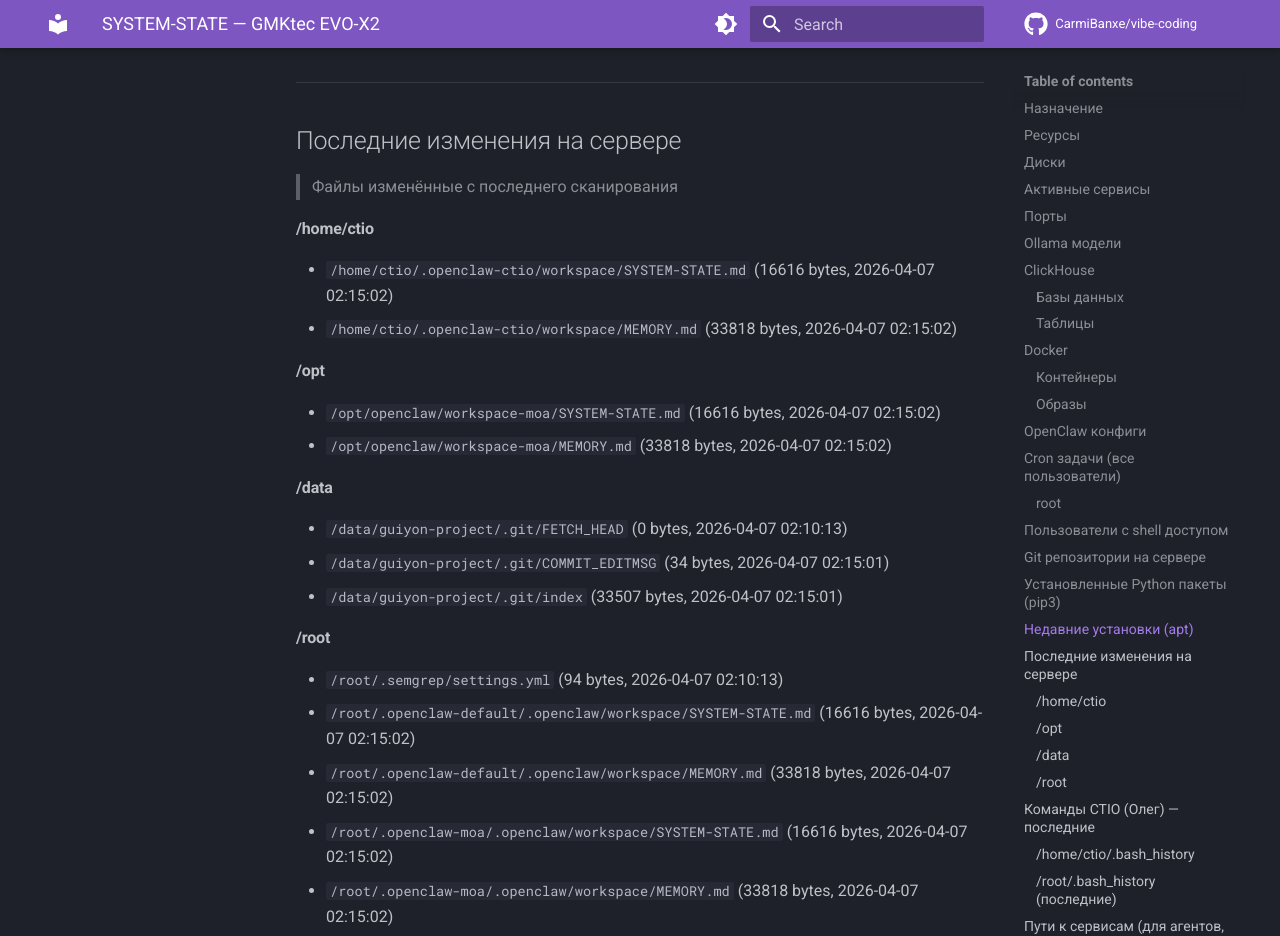
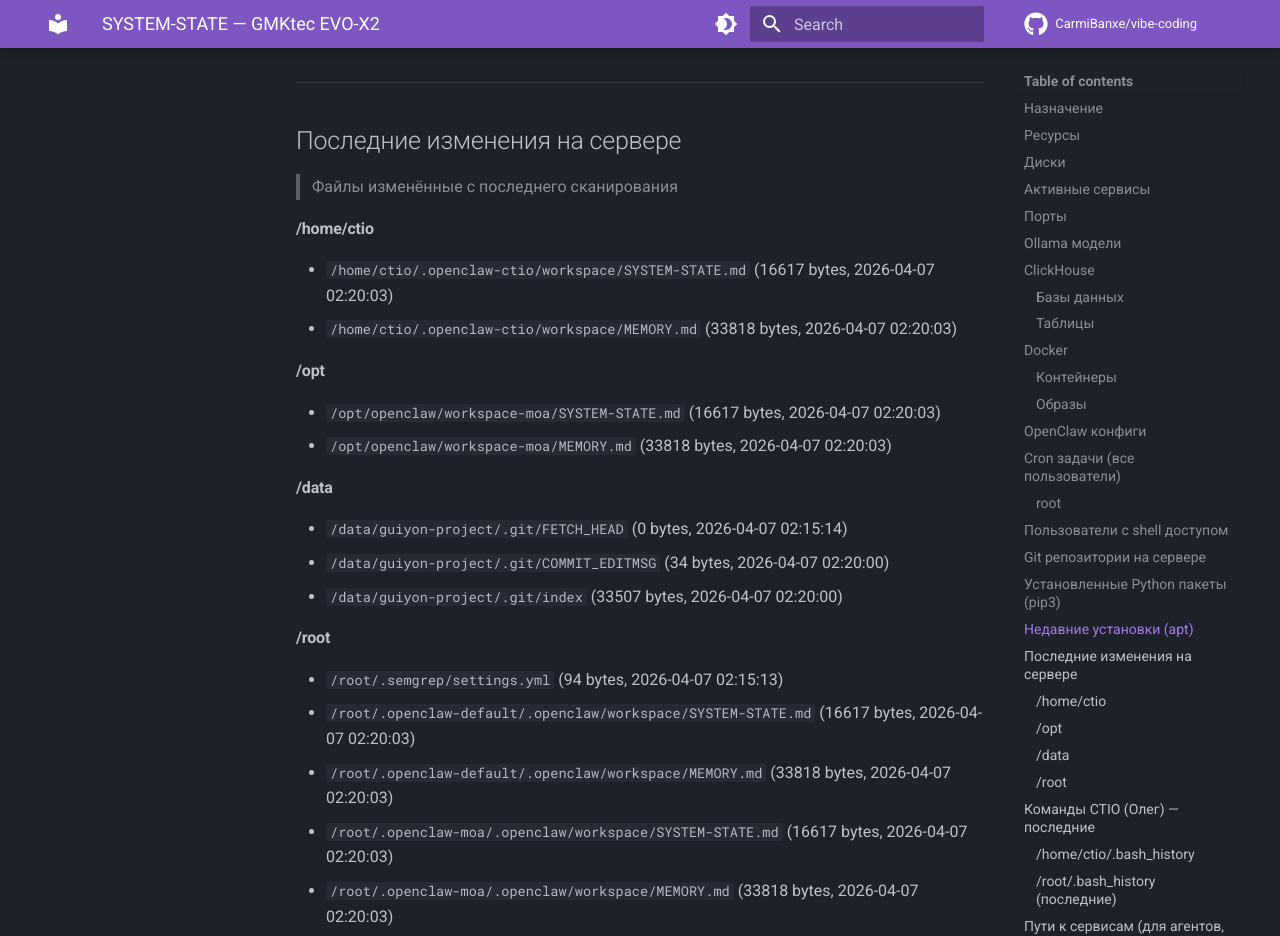
Before and after one commit to CarmiBanxe/vibe-coding, an MkDocs documentation site: the page built from docs/SYSTEM-STATE.md, in a window 1280 px wide and 1400 px high, scrolled down 13841 px. Shown: the top 936 px of the window. Built offline with MkDocs 1.6.1 and Material for MkDocs 9.7.7, drawn with Linux system fonts in a browser that asks for light colours; comment, search, counter and statistics services are not loaded; some of the changed text lies outside the part shown.

Commit message:
auto: SYSTEM-STATE v2 update (2026-04-07 02:20 CEST)

```diff
--- a/docs/SYSTEM-STATE.md
+++ b/docs/SYSTEM-STATE.md
@@ -1,6 +1,6 @@
 # SYSTEM-STATE — GMKtec EVO-X2
 > Автоматически обновляется каждые 5 минут
-> Последнее сканирование: 2026-04-07 02:15 CEST
+> Последнее сканирование: 2026-04-07 02:20 CEST
 > Источник: ctio-watcher.sh v2 (cron)
 
 ## Назначение
@@ -187,8 +187,8 @@
 | qwen3-banxe-v2:latest | 17.3 GB | 2026-04-03 |
 | qwen3-banxe:latest | 17.3 GB | 2026-04-02 |
 | qwen3:30b-a3b | 17.3 GB | 2026-04-02 |
+| huihui_ai/glm-4.7-flash-abliterated:latest | 17.5 GB | 2026-03-26 |
 | gurubot/gpt-oss-derestricted:20b | 14.7 GB | 2026-03-26 |
-| huihui_ai/glm-4.7-flash-abliterated:latest | 17.5 GB | 2026-03-26 |
 
 ## ClickHouse
 ### Базы данных
@@ -379,28 +379,28 @@
 
 
 #### /home/ctio
-- `/home/ctio/.openclaw-ctio/workspace/SYSTEM-STATE.md` (16616 bytes, 2026-04-07 02:15:02)
-- `/home/ctio/.openclaw-ctio/workspace/MEMORY.md` (33818 bytes, 2026-04-07 02:15:02)
+- `/home/ctio/.openclaw-ctio/workspace/SYSTEM-STATE.md` (16617 bytes, 2026-04-07 02:20:03)
+- `/home/ctio/.openclaw-ctio/workspace/MEMORY.md` (33818 bytes, 2026-04-07 02:20:03)
 
 #### /opt
-- `/opt/openclaw/workspace-moa/SYSTEM-STATE.md` (16616 bytes, 2026-04-07 02:15:02)
-- `/opt/openclaw/workspace-moa/MEMORY.md` (33818 bytes, 2026-04-07 02:15:02)
+- `/opt/openclaw/workspace-moa/SYSTEM-STATE.md` (16617 bytes, 2026-04-07 02:20:03)
+- `/opt/openclaw/workspace-moa/MEMORY.md` (33818 bytes, 2026-04-07 02:20:03)
 
 #### /data
-- `/data/guiyon-project/.git/FETCH_HEAD` (0 bytes, 2026-04-07 02:10:13)
-- `/data/guiyon-project/.git/COMMIT_EDITMSG` (34 bytes, 2026-04-07 02:15:01)
-- `/data/guiyon-project/.git/index` (33507 bytes, 2026-04-07 02:15:01)
+- `/data/guiyon-project/.git/FETCH_HEAD` (0 bytes, 2026-04-07 02:15:14)
+- `/data/guiyon-project/.git/COMMIT_EDITMSG` (34 bytes, 2026-04-07 02:20:00)
+- `/data/guiyon-project/.git/index` (33507 bytes, 2026-04-07 02:20:00)
 
 #### /root
-- `/root/.semgrep/settings.yml` (94 bytes, 2026-04-07 02:10:13)
-- `/root/.openclaw-default/.openclaw/workspace/SYSTEM-STATE.md` (16616 bytes, 2026-04-07 02:15:02)
-- `/root/.openclaw-default/.openclaw/workspace/MEMORY.md` (33818 bytes, 2026-04-07 02:15:02)
-- `/root/.openclaw-moa/.openclaw/workspace/SYSTEM-STATE.md` (16616 bytes, 2026-04-07 02:15:02)
-- `/root/.openclaw-moa/.openclaw/workspace/MEMORY.md` (33818 bytes, 2026-04-07 02:15:02)
-- `/root/.openclaw-moa/.openclaw/workspace-moa/SYSTEM-STATE.md` (16616 bytes, 2026-04-07 02:15:02)
-- `/root/.openclaw-moa/.openclaw/workspace-moa/MEMORY.md` (33818 bytes, 2026-04-07 02:15:02)
-- `/root/.openclaw-moa/workspace-moa/SYSTEM-STATE.md` (16616 bytes, 2026-04-07 02:15:02)
-- `/root/.openclaw-moa/workspace-moa/MEMORY.md` (33818 bytes, 2026-04-07 02:15:02)
+- `/root/.semgrep/settings.yml` (94 bytes, 2026-04-07 02:15:13)
+- `/root/.openclaw-default/.openclaw/workspace/SYSTEM-STATE.md` (16617 bytes, 2026-04-07 02:20:03)
+- `/root/.openclaw-default/.openclaw/workspace/MEMORY.md` (33818 bytes, 2026-04-07 02:20:03)
+- `/root/.openclaw-moa/.openclaw/workspace/SYSTEM-STATE.md` (16617 bytes, 2026-04-07 02:20:03)
+- `/root/.openclaw-moa/.openclaw/workspace/MEMORY.md` (33818 bytes, 2026-04-07 02:20:03)
+- `/root/.openclaw-moa/.openclaw/workspace-moa/SYSTEM-STATE.md` (16617 bytes, 2026-04-07 02:20:03)
+- `/root/.openclaw-moa/.openclaw/workspace-moa/MEMORY.md` (33818 bytes, 2026-04-07 02:20:03)
+- `/root/.openclaw-moa/workspace-moa/SYSTEM-STATE.md` (16617 bytes, 2026-04-07 02:20:03)
+- `/root/.openclaw-moa/workspace-moa/MEMORY.md` (33818 bytes, 2026-04-07 02:20:03)
 
 ---
 
```
Also changed, not shown: other parts of docs/SYSTEM-STATE.md (+5 -5 lines).
